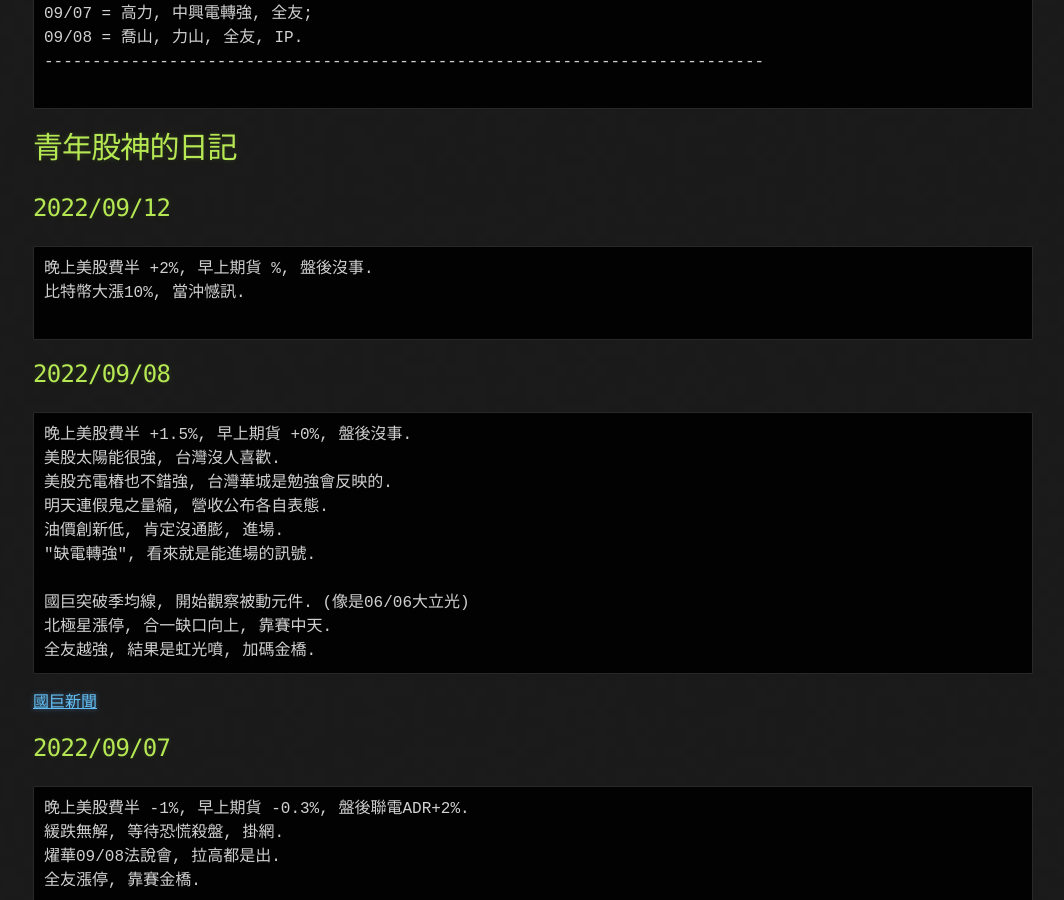
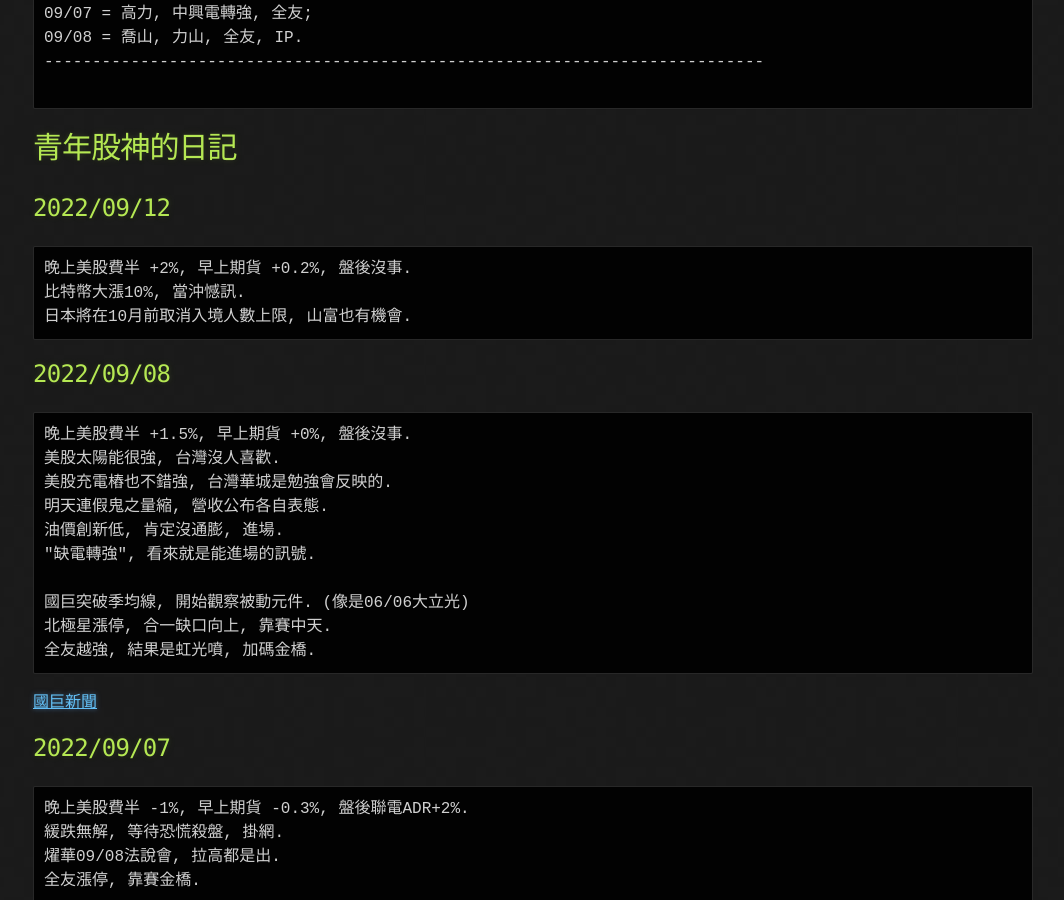
Before and after one commit to lepg5487/Stock_God, a Jekyll site: the page built from index.md, in a window 1280 px wide and 900 px high, scrolled down 1090 px. Shown: the whole window, without its empty margins (107-1171 px from the left). Built offline with Jekyll 4.4.1, drawn with Linux system fonts in a browser that asks for light colours; our own code applies the rules of GitHub Pages for plain Markdown files.

Commit message:
Update index.md

````diff
--- a/index.md
+++ b/index.md
@@ -47,9 +47,9 @@
 
 ## 2022/09/12
 ```
-晚上美股費半 +2%, 早上期貨 %, 盤後沒事.
+晚上美股費半 +2%, 早上期貨 +0.2%, 盤後沒事.
 比特幣大漲10%, 當沖憾訊.
-
+日本將在10月前取消入境人數上限, 山富也有機會.
 ```
 
 ## 2022/09/08
````
